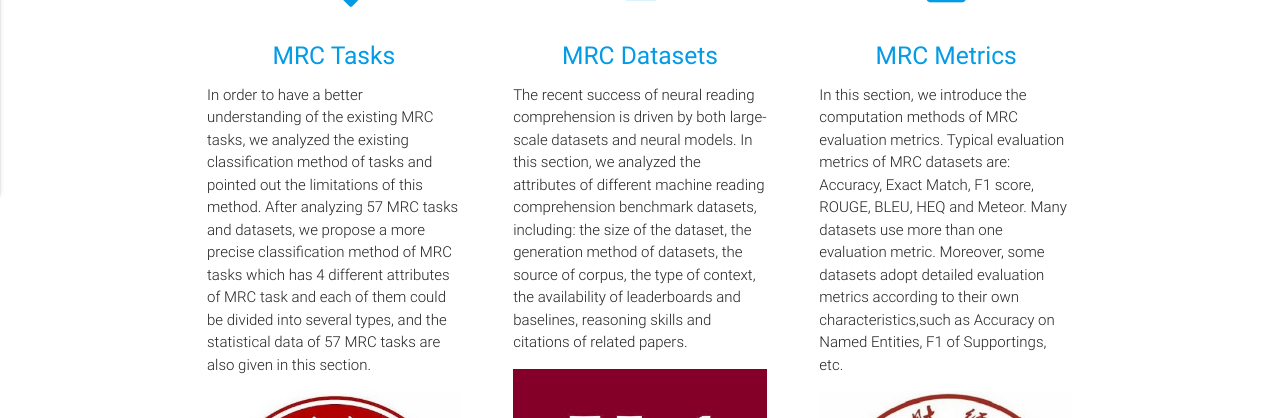
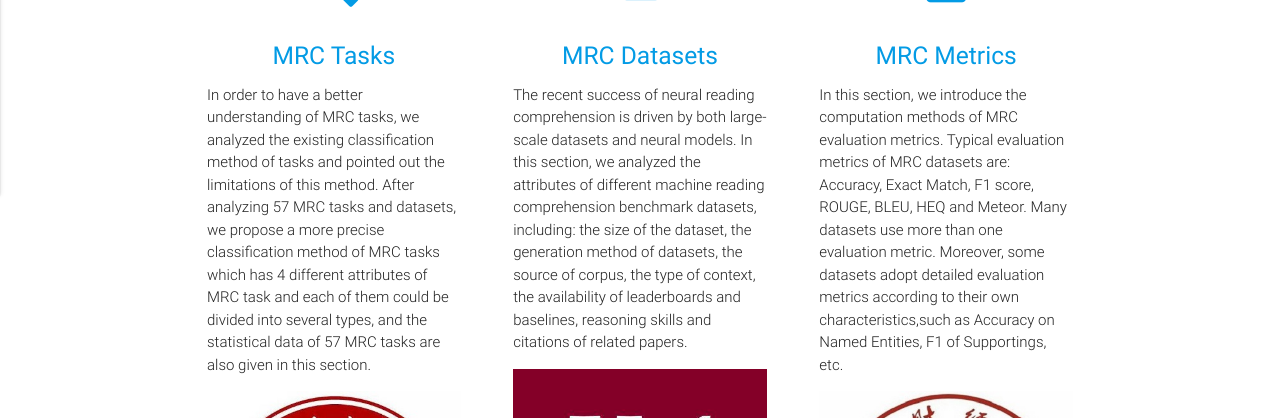
Before and after one commit to MRC-Datasets/MRC-Datasets.github.io, a Jekyll site: the page built from index.md, in a window 1280 px wide. Shown: the part 766-1184 px from the top of the page. Built offline with Jekyll 4.4.1, drawn with Linux system fonts in a browser that asks for light colours.

Commit message:
Update home.html

```diff
--- a/_layouts/home.html
+++ b/_layouts/home.html
@@ -29,7 +29,7 @@ layout: default
             <h2 class="center light-blue-text"><a href="https://mrc-datasets.github.io/tasks/"><i class="material-icons" >build</i></a></h2>
             <h5 class="center"><a href="https://mrc-datasets.github.io/tasks/">MRC Tasks</a></h5>
 
-						<p class="light">In order to have a better understanding of the existing MRC tasks, we analyzed the existing classification method of tasks and pointed out the limitations of this method. After analyzing 57 MRC tasks and datasets, we propose a more precise classification method of MRC tasks which has 4 different attributes of MRC task and each of them could be divided into several types, and the statistical data of 57 MRC tasks are also given in this section.</p>
+						<p class="light">In order to have a better understanding of MRC tasks, we analyzed the existing classification method of tasks and pointed out the limitations of this method. After analyzing 57 MRC tasks and datasets, we propose a more precise classification method of MRC tasks which has 4 different attributes of MRC task and each of them could be divided into several types, and the statistical data of 57 MRC tasks are also given in this section.</p>
           </div>
          <div class="icon-block">
 							<img src="../data/gzu.jpeg" width="100%" alt="AltText" />
```
